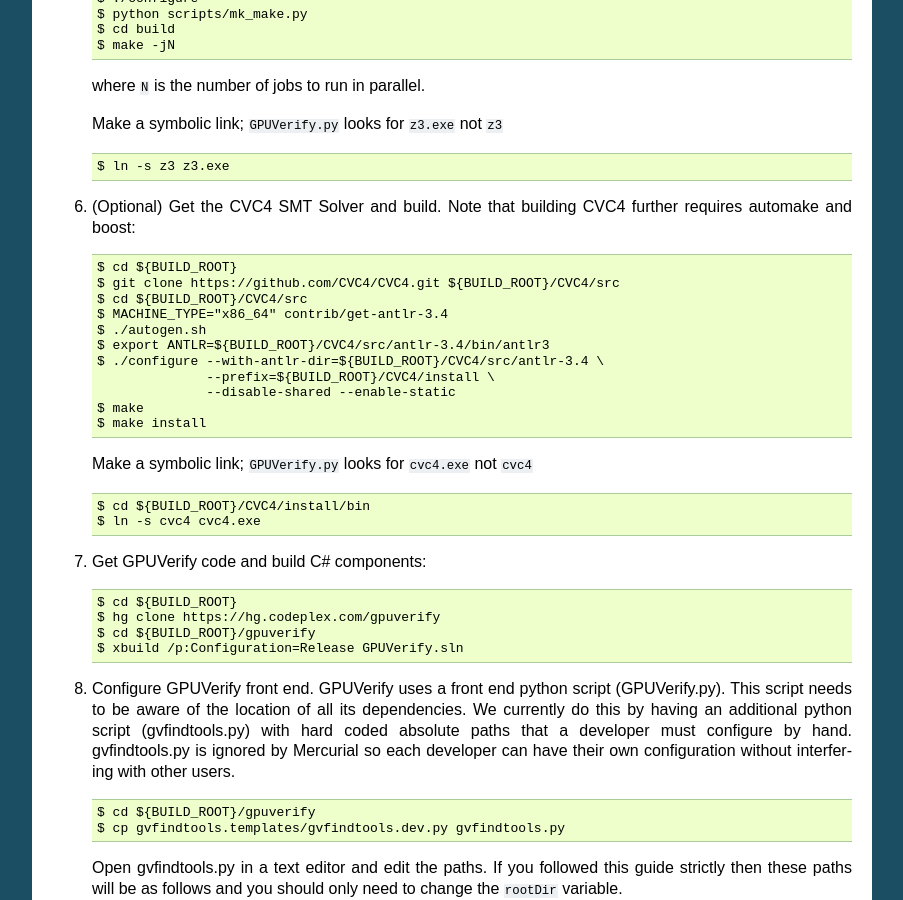
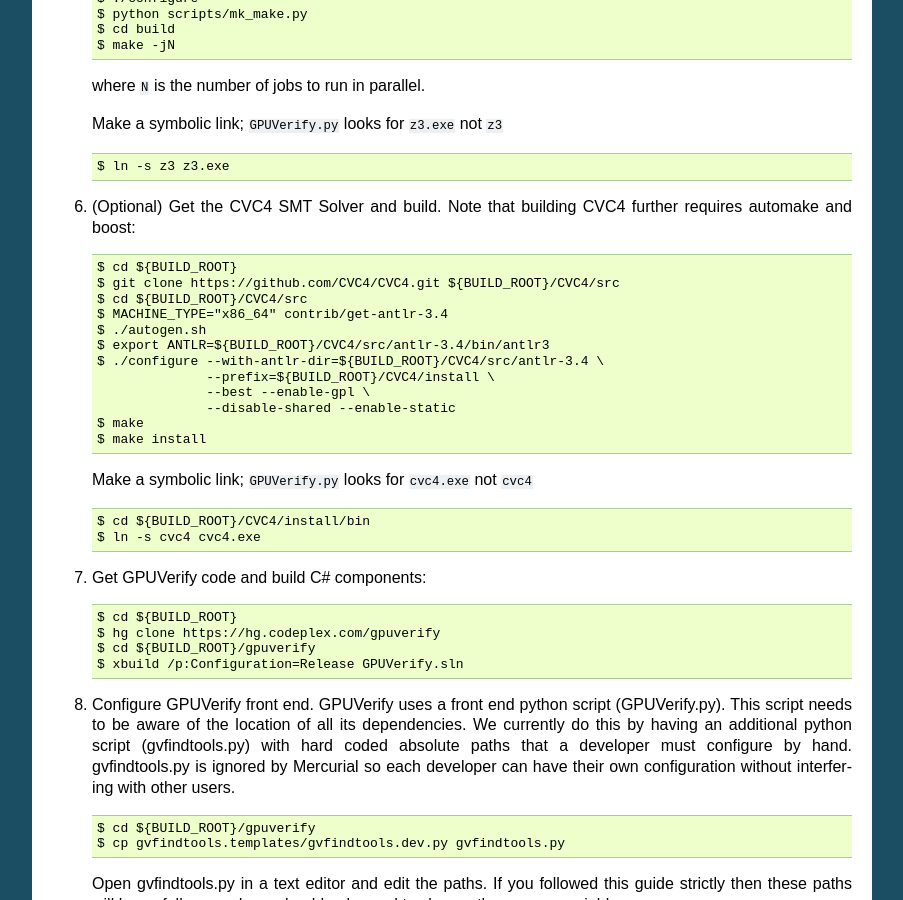
Before and after one commit to mc-imperial/gpuverify, a Sphinx documentation site: the page built from Documentation/developer_guide.rst, in a window 1280 px wide and 900 px high, scrolled down 2061 px. Shown: the whole window, without its empty margins (198-1101 px from the left). Built offline with Sphinx 7.4.7, drawn with Linux system fonts in a browser that asks for light colours; formulas are drawn with MathJax 3; some of the changed text lies outside the part shown.

Commit message:
Fix CVC4 build instructions

```diff
--- a/Documentation/developer_guide.rst
+++ b/Documentation/developer_guide.rst
@@ -139,6 +139,7 @@
     $ export ANTLR=${BUILD_ROOT}/CVC4/src/antlr-3.4/bin/antlr3
     $ ./configure --with-antlr-dir=${BUILD_ROOT}/CVC4/src/antlr-3.4 \
                   --prefix=${BUILD_ROOT}/CVC4/install \
+                  --best --enable-gpl \
                   --disable-shared --enable-static
     $ make
     $ make install
@@ -341,6 +342,7 @@
     $ export ANTLR=${BUILD_ROOT}/CVC4/src/antlr-3.4/bin/antlr3
     $ ./configure --with-antlr-dir=${BUILD_ROOT}/CVC4/src/antlr-3.4 \
                   --prefix=${BUILD_ROOT}/CVC4/install \
+                  --best --enable-gpl \
                   --disable-shared --enable-static
     $ make
     $ make install
```
